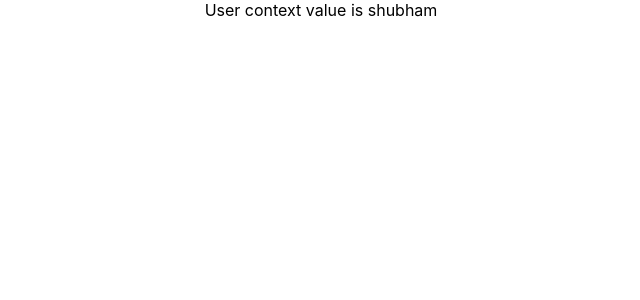
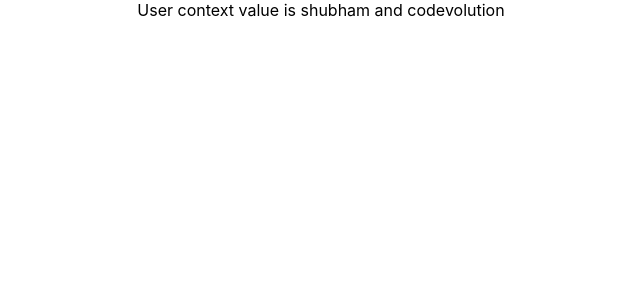
Before and after one commit to ReactJS-Avenger/try-react, a React (Create React App) app: page / in a window 1280 px wide. Shown: the top 300 px of the page, without its empty margins (319-959 px from the left). Built offline with nearby package versions, Linux system fonts and the light colour scheme.

Commit message:
context mutilple value

```diff
--- a/src/App.js
+++ b/src/App.js
@@ -14,6 +14,7 @@ import DataFetching from './components/DataFetching';
 import ComponentC from './components/contextexample/ComponentC';
 
 export const userContext = React.createContext();
+export const channelContext = React.createContext();
 
 function App() {
   return (
@@ -29,7 +30,9 @@ function App() {
       {/* <IntervalHookCounter/> */}
       {/* <DataFetching/> */}
       <userContext.Provider value={'shubham'}>
+        <channelContext.Provider value={'codevolution'}>
         <ComponentC />
+        </channelContext.Provider>
       </userContext.Provider>
     </div>
   );
--- a/src/components/contextexample/ComponentF.js
+++ b/src/components/contextexample/ComponentF.js
@@ -1,14 +1,22 @@
 import React from "react";
-import { userContext } from "../../App";
+import { userContext, channelContext } from "../../App";
 
 // using render props pattern
-const ComponentF = () =>{
-    return(
+const ComponentF = () => {
+    return (
         <div>
             <userContext.Consumer>
                 {
-                    user =>{
-                        return <div>User context value is {user}</div>
+                    user => {
+                        return (
+                            <channelContext.Consumer>
+                                {
+                                    channel => {
+                                        return <div>User context value is {user} and {channel}</div>
+                                    }
+                                }
+                            </channelContext.Consumer>
+                        )
                     }
                 }
             </userContext.Consumer>
```
